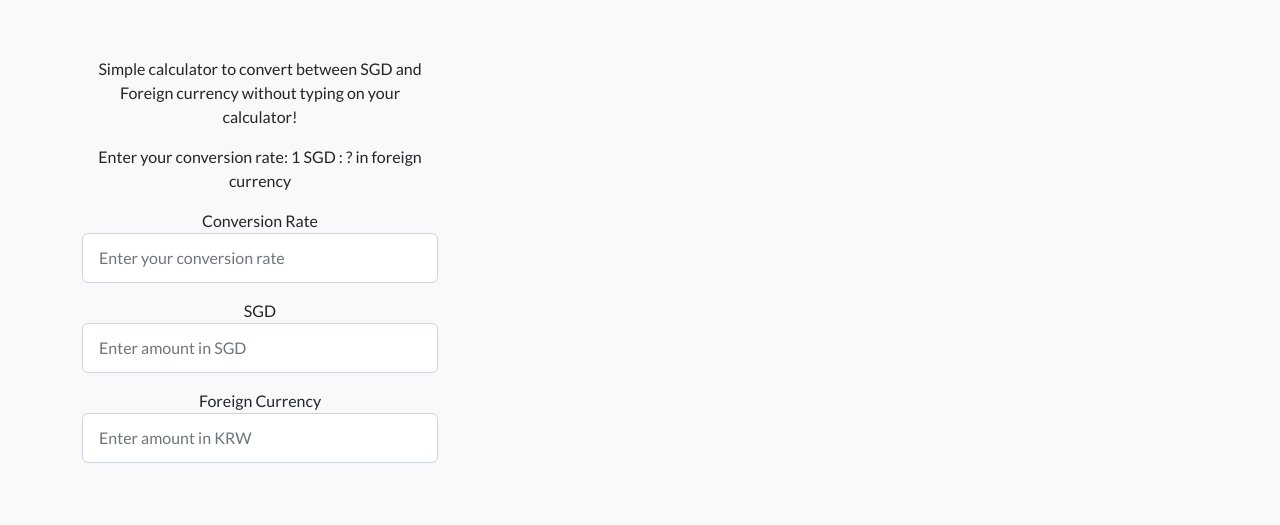
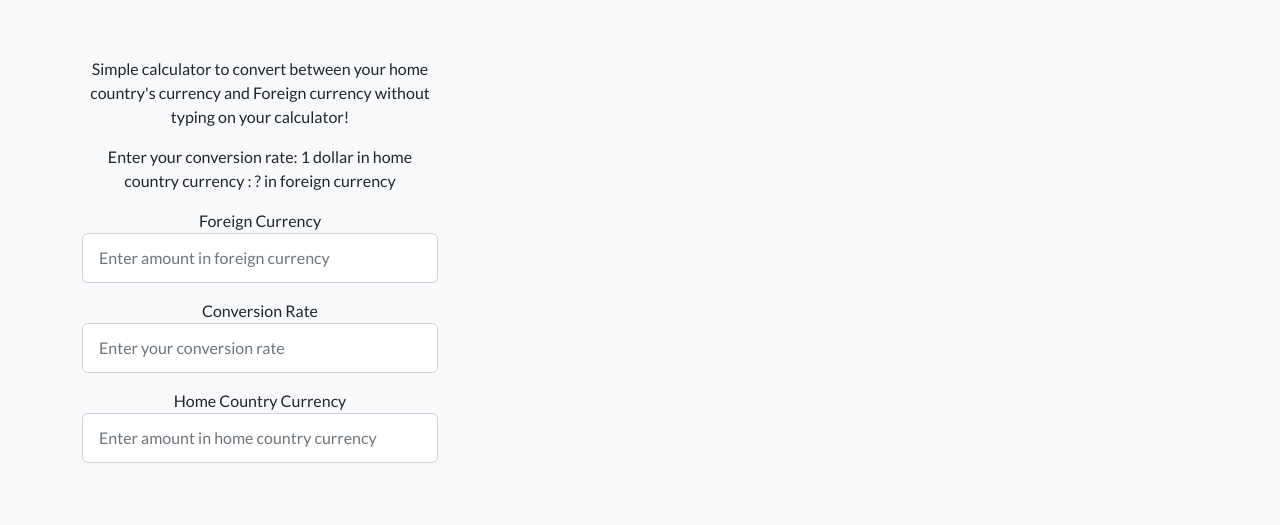
Before and after one commit to jhjhajh/currencyConverter, a website: page index.html in a window 1280 px wide. Shown: the part 205-730 px from the top of the page. Drawn offline with nearby package versions, Linux system fonts and the light colour scheme.

Commit message:
Update index.html

```diff
--- a/index.html
+++ b/index.html
@@ -35,25 +35,28 @@
                 <div class="row">
                     <div class="col-lg-4">
                         <h3 style="margin-top: 0px; margin-bottom: 60px;">Currency Converter</h3> <!-- Adding bottom margin -->
-                        <p>Simple calculator to convert between SGD and Foreign currency without typing on your calculator!</p>
-                        <p>Enter your conversion rate: 1 SGD : ? in foreign currency</p>
+                        <p>Simple calculator to convert between your home country's currency and Foreign currency without typing on your calculator!</p>
+                        <p>Enter your conversion rate: 1 dollar in home country currency : ? in foreign currency</p>
 
+
+                        <!-- Input Box for Currency B -->
+                        <div class="form-group mb-3">
+                            <label for="currencyB">Foreign Currency</label>
+                            <input type="number" step="0.01" class="form-control" id="currencyB" placeholder="Enter amount in foreign currency" />
+                        </div>
 
                         <!-- Conversion Rate Input -->
                         <div class="form-group mb-3">
                             <label for="conversionRate">Conversion Rate</label>
                             <input type="number" step="0.01" class="form-control" id="conversionRate" placeholder="Enter your conversion rate" />
                         </div>
+
                         <!-- Input Box for Currency A -->
                         <div class="form-group mb-3">
-                            <label for="currencyA">SGD</label>
-                            <input type="number" step="0.01" class="form-control" id="currencyA" placeholder="Enter amount in SGD" />
+                            <label for="currencyA">Home Country Currency</label>
+                            <input type="number" step="0.01" class="form-control" id="currencyA" placeholder="Enter amount in home country currency" />
                         </div>
-                        <!-- Input Box for Currency B -->
-                        <div class="form-group mb-3">
-                            <label for="currencyB">Foreign Currency</label>
-                            <input type="number" step="0.01" class="form-control" id="currencyB" placeholder="Enter amount in KRW" />
-                        </div>
+
                     </div>
 
         <!-- Footer-->
```
